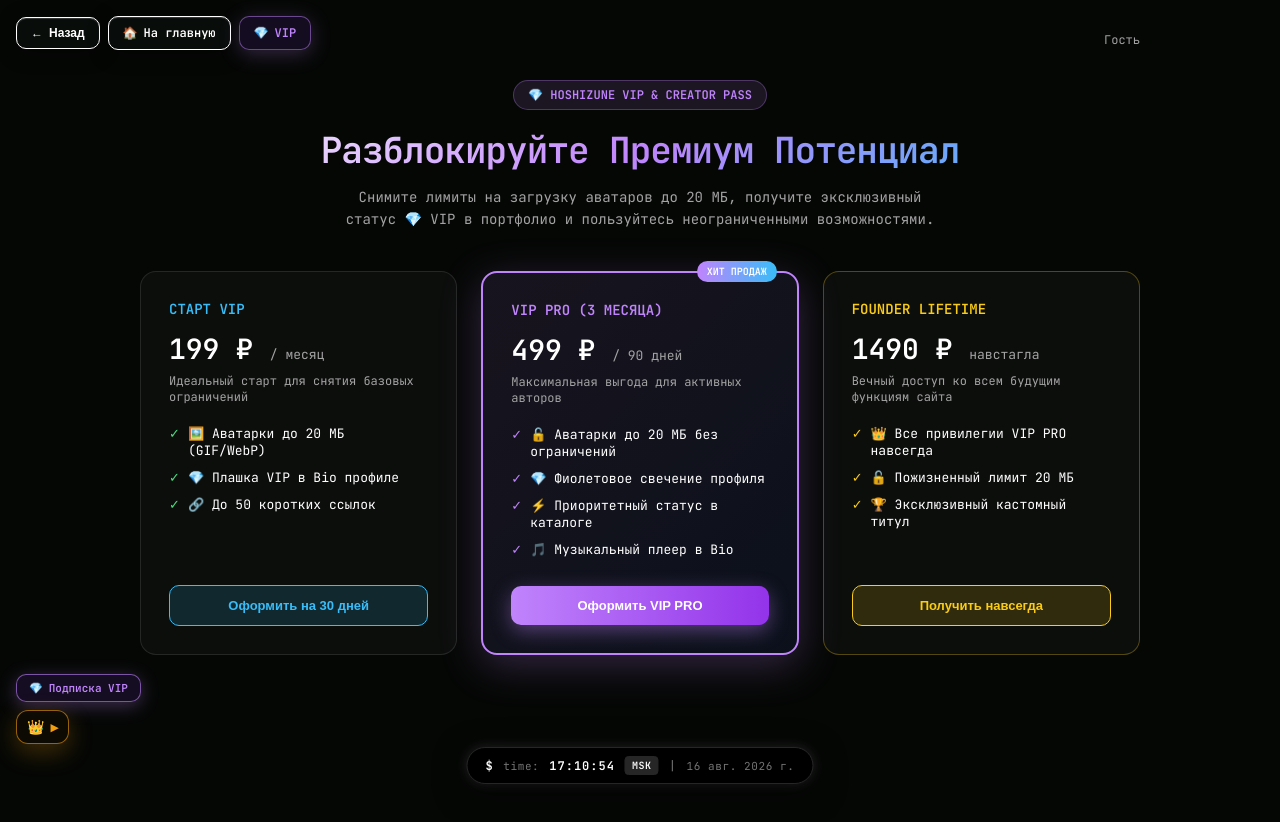
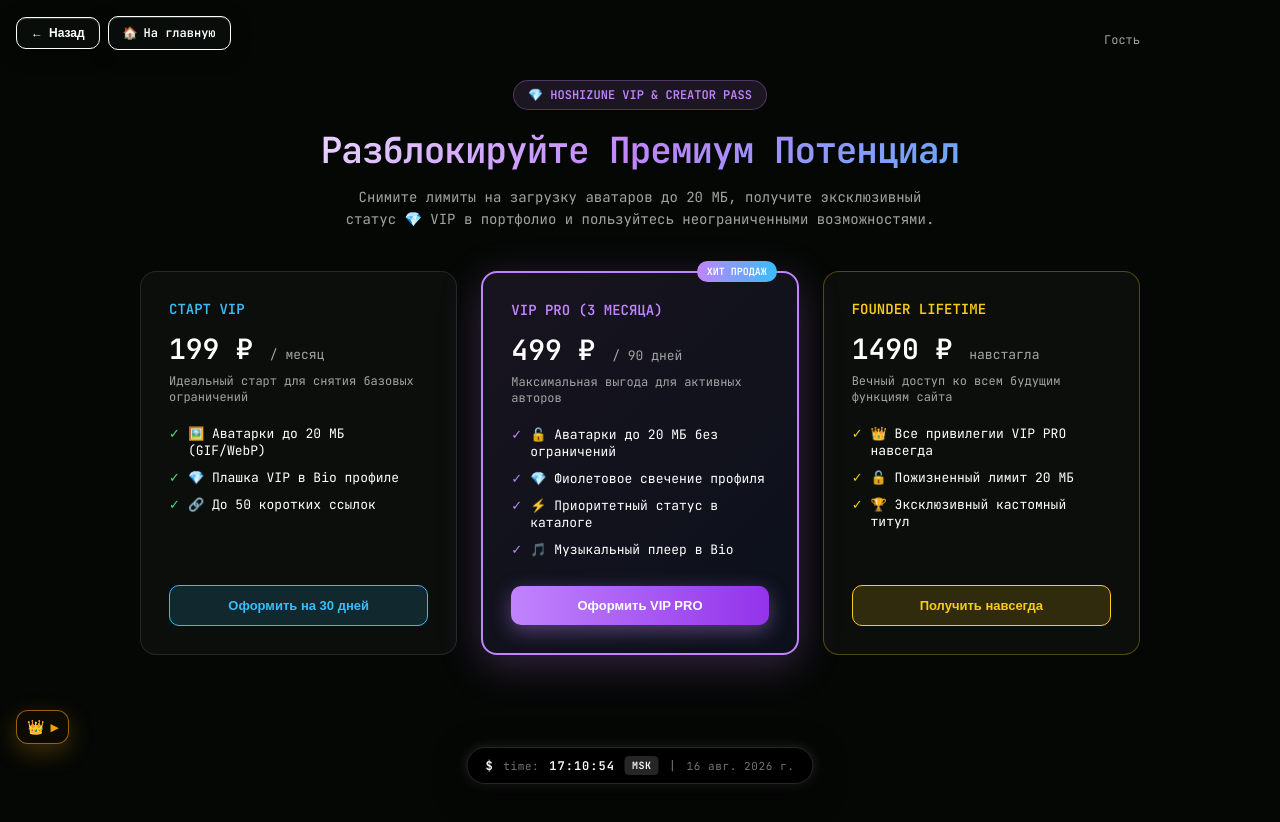
Before and after one commit to zerosensee/hoshizune-v4, a Next.js app: page /subscription in a window 1280 px wide. Built offline with nearby package versions, Linux system fonts and the light colour scheme; no server answers.

Commit message:
style: hide VIP subscription links when already on subscription page

```diff
--- a/components/ui/CreatorBadge.jsx
+++ b/components/ui/CreatorBadge.jsx
@@ -2,9 +2,12 @@
 
 import { useState } from 'react';
 import Link from 'next/link';
+import { usePathname } from 'next/navigation';
 
 export default function CreatorBadge() {
   const [isOpen, setIsOpen] = useState(false);
+  const pathname = usePathname();
+  const isSubscriptionPage = pathname?.startsWith('/subscription');
 
   return (
     <div
@@ -20,7 +23,8 @@ export default function CreatorBadge() {
         fontFamily: 'var(--font-mono, monospace)',
       }}
     >
-      {/* Кнопка быстрого перехода в Подписки */}
+      {/* Кнопка быстрого перехода в Подписки (скрыта на странице подписок) */}
+      {!isSubscriptionPage && (
         <Link
           href="/subscription"
           style={{
@@ -51,6 +55,7 @@ export default function CreatorBadge() {
           <span>💎</span>
           <span>Подписка VIP</span>
         </Link>
+      )}
 
       {/* Кнопка с эффектом стекла */}
       <div
--- a/components/ui/GlobalNavigationWidget.jsx
+++ b/components/ui/GlobalNavigationWidget.jsx
@@ -113,7 +113,8 @@ export default function GlobalNavigationWidget() {
         <span>На главную</span>
       </Link>
 
-      {/* Кнопка "💎 VIP Подписка" */}
+      {/* Кнопка "💎 VIP Подписка" (не отображается на странице подписок) */}
+      {!pathname?.startsWith('/subscription') && (
         <Link
           href="/subscription"
           style={{
@@ -148,6 +149,7 @@ export default function GlobalNavigationWidget() {
           <span>💎</span>
           <span>VIP</span>
         </Link>
+      )}
     </div>
   );
 }
```
Lines whose indentation alone changed are shown as unchanged.
